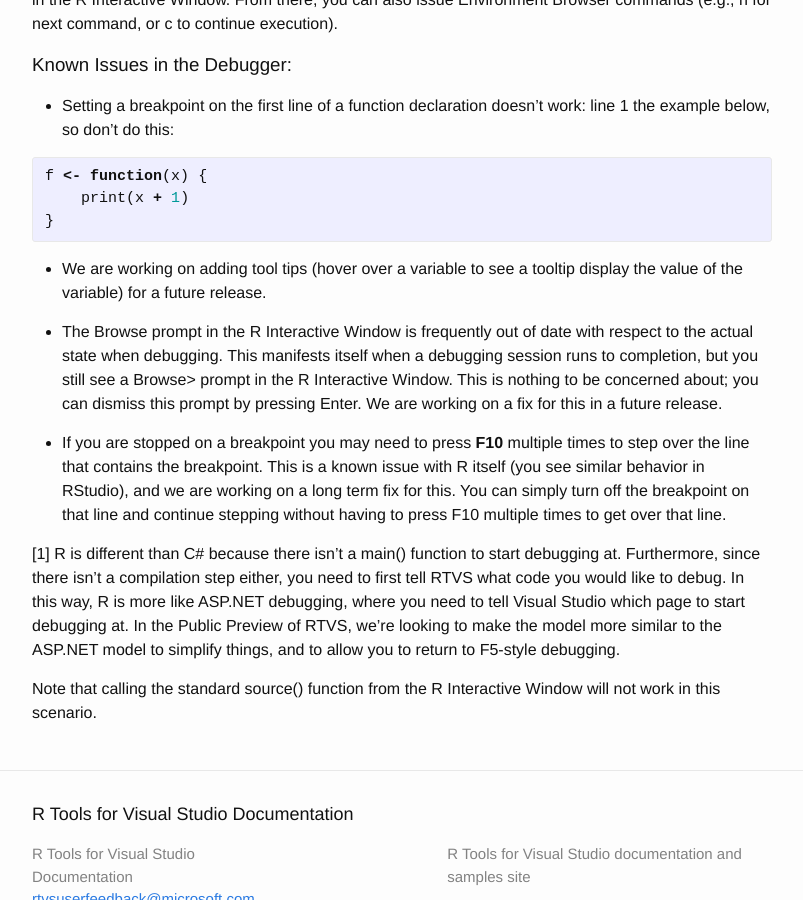
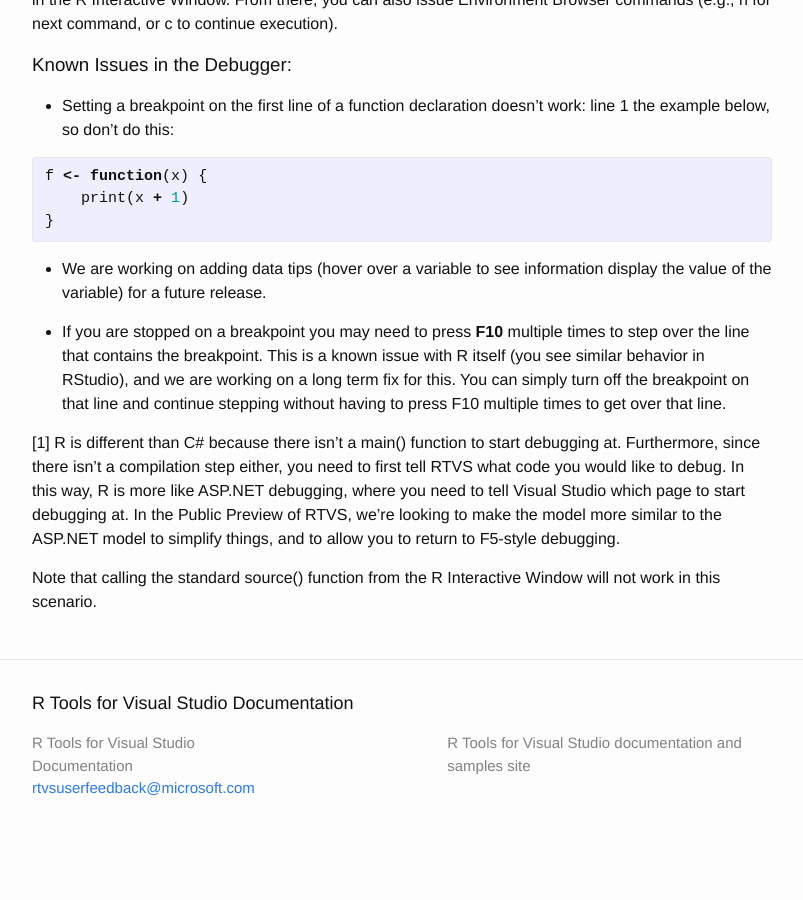
Before and after one commit to microsoft/RTVS-docs, a Jekyll site: the page built from debugging.md, in a window 1280 px wide and 900 px high, scrolled down 1899 px. Shown: the whole window, without its empty margins (238-1041 px from the left). Built offline with Jekyll 4.4.1, drawn with Linux system fonts in a browser that asks for light colours; after the commit the page ends 2759 px from its top, so only the background shows below that.

Commit message:
added isntaller.md, minor other edits

```diff
--- a/debugging.md
+++ b/debugging.md
@@ -75,15 +75,9 @@
 }
 {% endhighlight %}
 
-* We are working on adding tool tips (hover over a variable to see a tooltip
+* We are working on adding data tips (hover over a variable to see information
 display the value of the variable) for a future release.
 
-* The Browse prompt in the R Interactive Window is frequently out of date with
-respect to the actual state when debugging. This manifests itself when a
-debugging session runs to completion, but you still see a Browse> prompt in the
-R Interactive Window. This is nothing to be concerned about; you can dismiss
-this prompt by pressing Enter. We are working on a fix for this in a future
-release.
 
 * If you are stopped on a breakpoint you may need to press **F10** multiple
 times to step over the line that contains the breakpoint. This is a known
```
Also changed, not shown: index.md (+1 -1 lines), installer.md (added, +27 -0 lines), variable-explorer.md (+3 -3 lines), media/r.and.vs.png (added), media/r.plus.vs.png (added).
